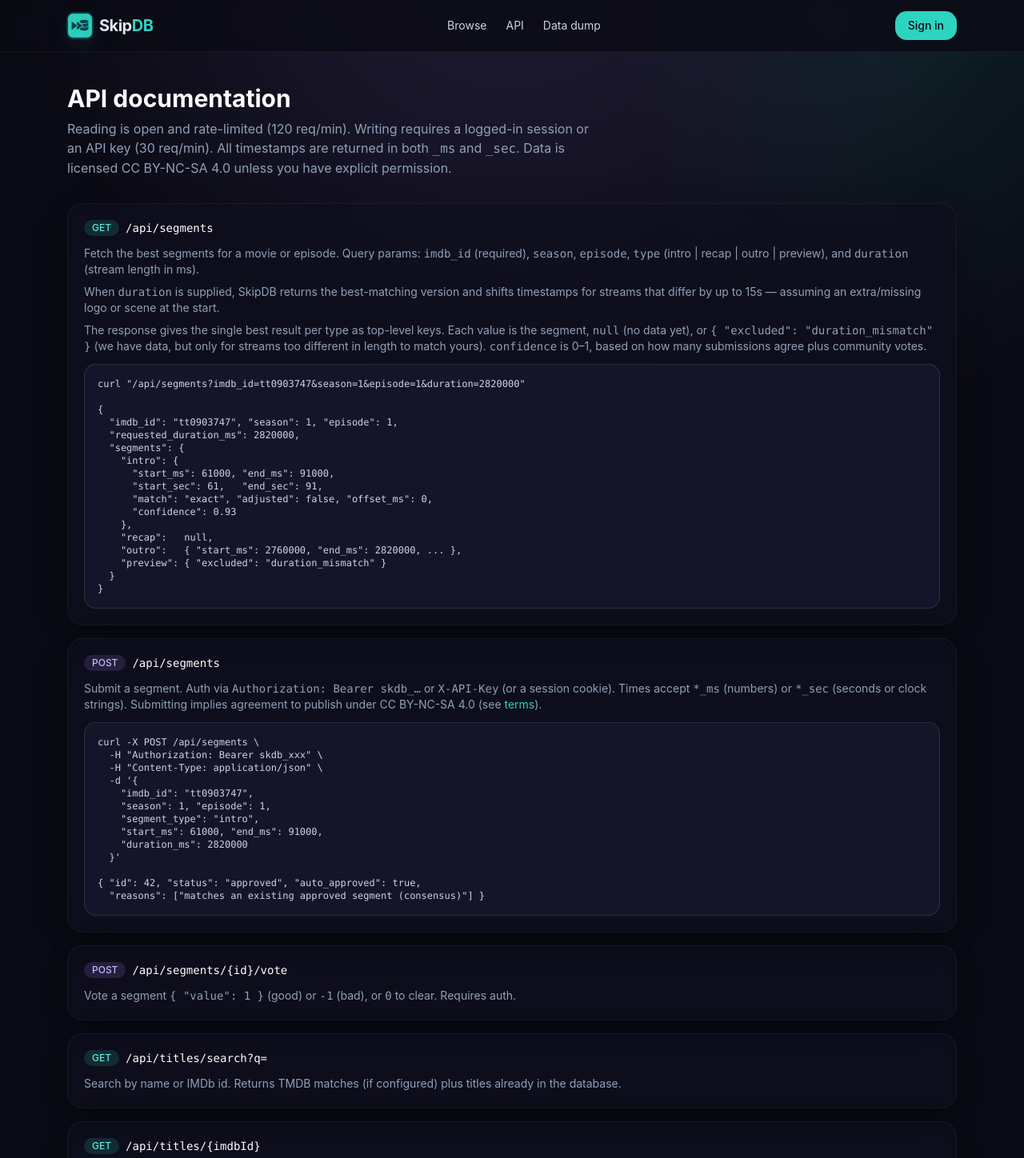
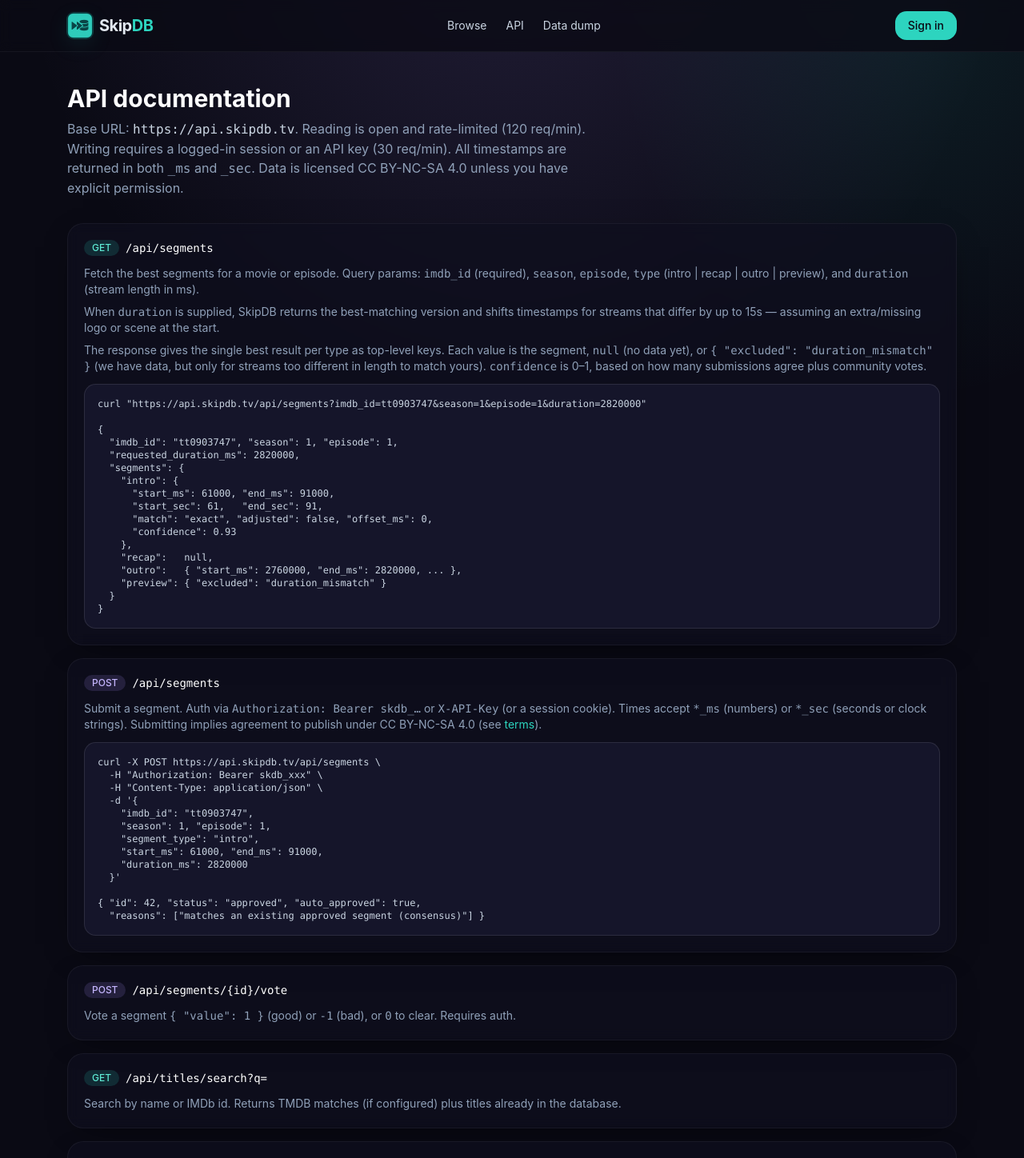
Before and after one commit to SkipDB-TV/skipdb, a Next.js app: page /docs in a window 1280 px wide. Shown: the top 1448 px of the page at 80% size. Built offline with nearby package versions, Linux system fonts and the light colour scheme; no server answers.

Commit message:
Update api url

```diff
--- a/src/app/docs/page.tsx
+++ b/src/app/docs/page.tsx
@@ -45,6 +45,8 @@
     <div className="container-page py-10">
       <h1 className="text-3xl font-bold text-white">API documentation</h1>
       <p className="mt-2 max-w-2xl text-slate-400">
+        Base URL:{" "}
+        <code className="mono text-slate-300">https://api.skipdb.tv</code>.
         Reading is open and rate-limited ({config.limits.readPerMinute}{" "}
         req/min). Writing requires a logged-in session or an API key (
         {config.limits.writePerMinute} req/min). All timestamps are returned in
@@ -78,7 +80,7 @@
             yours). <span className="mono">confidence</span> is 0–1, based on how
             many submissions agree plus community votes.
           </p>
-          <Code>{`curl "/api/segments?imdb_id=tt0903747&season=1&episode=1&duration=2820000"
+          <Code>{`curl "https://api.skipdb.tv/api/segments?imdb_id=tt0903747&season=1&episode=1&duration=2820000"
 
 {
   "imdb_id": "tt0903747", "season": 1, "episode": 1,
@@ -110,7 +112,7 @@
             </a>
             ).
           </p>
-          <Code>{`curl -X POST /api/segments \\
+          <Code>{`curl -X POST https://api.skipdb.tv/api/segments \\
   -H "Authorization: Bearer skdb_xxx" \\
   -H "Content-Type: application/json" \\
   -d '{
--- a/src/app/page.tsx
+++ b/src/app/page.tsx
@@ -63,8 +63,8 @@
             Breaking Bad
           </Link>{" "}
           or{" "}
-          <Link href="/title/tt0245429" className="text-skip hover:underline">
-            Spirited Away
+          <Link href="/title/tt1632701" className="text-skip hover:underline">
+            Suits
           </Link>
           .
         </p>
@@ -154,7 +154,7 @@
         </div>
         <pre className="card overflow-x-auto p-5 text-xs leading-relaxed text-slate-300">
           <code className="mono">{`# Best segments for an episode on a 47:00 stream
-curl "https://skipdb.tv/api/segments?\\
+curl "https://api.skipdb.tv/api/segments?\\
   imdb_id=tt0903747&season=1&episode=1&duration=2820000"
 
 {
--- a/src/components/ApiLink.tsx
+++ b/src/components/ApiLink.tsx
@@ -16,7 +16,7 @@
   const params = new URLSearchParams({ imdb_id: imdbId });
   if (season != null) params.set("season", String(season));
   if (episode != null) params.set("episode", String(episode));
-  const href = `/api/segments?${params.toString()}`;
+  const href = `https://api.skipdb.tv/api/segments?${params.toString()}`;
 
   if (variant === "inline") {
     return (
```
